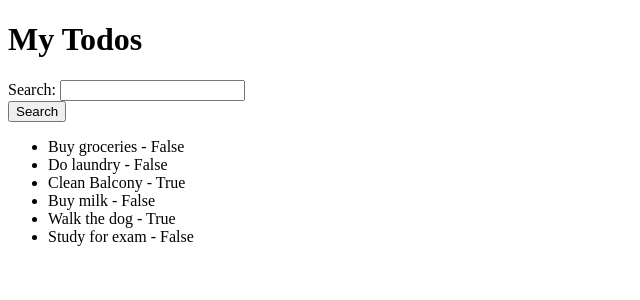
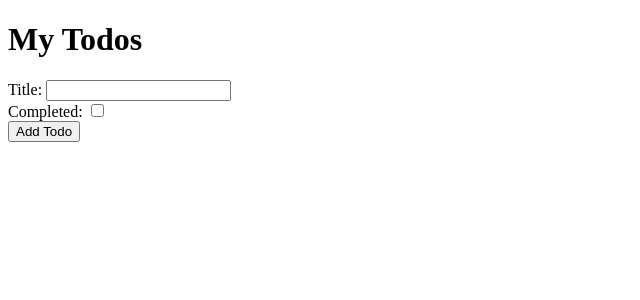
Before and after one commit to nozibuddowla/to_do_list, a Django app: page /todos/ in a window 1280 px wide. Shown: the top 300 px of the page, without its empty margins (0-640 px from the left). Run offline with Django 5.2, Linux system fonts and the light colour scheme; data that the repository does not hold is empty.

Commit message:
add form basics code add todos

```diff
--- a/todo_app/forms.py
+++ b/todo_app/forms.py
@@ -1,4 +1,10 @@
 from django import forms
+from .models import Todo
 
 class SearchForm(forms.Form):
     query = forms.CharField(label='Search', required=False)
+
+class AddTodoForm(forms.ModelForm):
+    class Meta:
+        model  = Todo
+        fields = ['title', 'completed']
--- a/todo_app/models.py
+++ b/todo_app/models.py
@@ -8,5 +8,9 @@ class Task(models.Model):
     created_at = models.DateTimeField(auto_now_add=True)
     due_date = models.DateField(null = True, blank = True)
 
+class Todo(models.Model):
+    title = models.CharField(max_length=255)
+    completed = models.BooleanField(default=False)
+
     def __str__(self):
         return self.title
--- a/todo_app/templates/cool_todo/todos.html
+++ b/todo_app/templates/cool_todo/todos.html
@@ -4,15 +4,13 @@ Todo App
 {% endblock %}
 {% block content %}
 <h1>My Todos</h1>
-<!-- <form>
-    <input type="text" name="query" placeholder="Search your todo here">
-    <button type="submit">Search</button>
-</form> -->
-<form action="">
-    {{ search_form }}
-    <button type="submit">Search</button>
+<form method="post">
+    {% csrf_token %}
+
+    {{ add_todo_form }}
+
+    <button type="submit">Add Todo</button>
 </form>
-
 <ul>
     {% for todo in todos %}
     <li>
--- a/todo_app/views.py
+++ b/todo_app/views.py
@@ -1,6 +1,7 @@
 from django.shortcuts import render
 from .models import Task
-from .forms import SearchForm
+from .forms import SearchForm, AddTodoForm
+from .models import Todo
 
 # Create your views here.
 def task_list(request):
@@ -15,7 +16,7 @@ def task_list(request):
 def task_details(request, pk):
     task = Task.objects.get(pk=pk)
     return render(request, 'task_detail.html', {'task': task})
-
+"""
 def todos(request):
     todos = [
         {"title": "Buy groceries", "completed": False},
@@ -26,14 +27,17 @@ def todos(request):
         {"title": "Study for exam", "completed": False}
     ]
 
-    search_form = SearchForm()
+    search_form = SearchForm(request.POST)
 
-    data = request.GET
-    search_term = data.get('query', '')
+    search_term = ""
+
+    if search_form.is_valid():
+        search_term = search_form.cleaned_data.get('query')
 
     searched_todo = []
+
     for todo in todos:
-        if search_term.lower() in todo.get('title').lower():
+        if search_term and search_term.lower() in todo.get('title').lower():
             searched_todo.append(todo)
 
     context = {
@@ -42,3 +46,19 @@ def todos(request):
     }
 
     return render(request, 'cool_todo/todos.html', context=context)
+"""
+
+def todos(request):
+    if request.method == 'POST':
+        add_todo_form = AddTodoForm(request.POST)
+        if add_todo_form.is_valid():
+            add_todo_form.save()
+
+    add_todo_form = AddTodoForm()
+    todos = Todo.objects.all()
+
+    context = {
+        "todos": todos,
+        "add_todo_form": add_todo_form
+    }
+    return render(request, 'cool_todo/todos.html', context=context)
```
Also changed, not shown: todo_app/templates/cool_todo/add_todo.html (added, +8 -0 lines).
